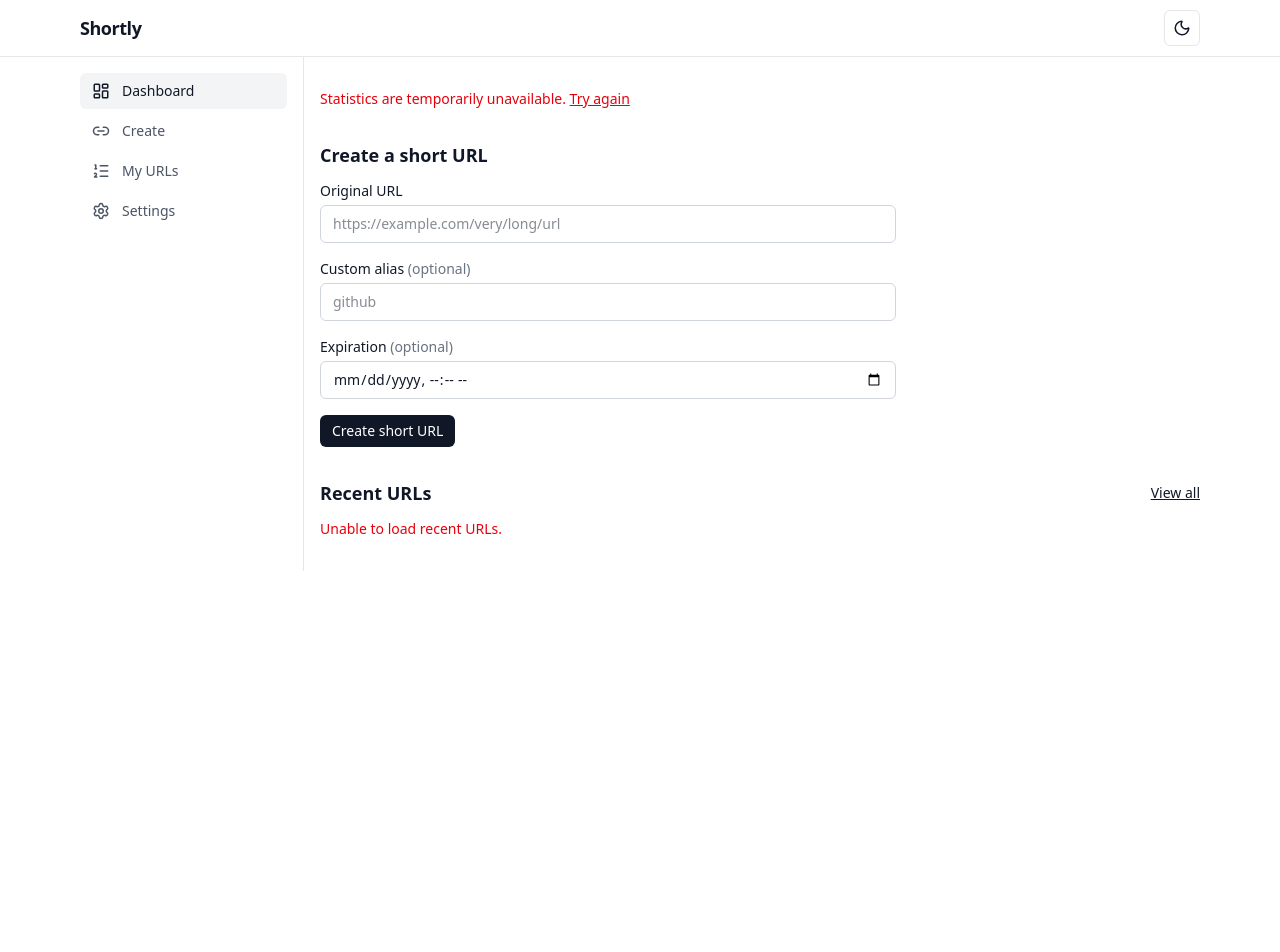
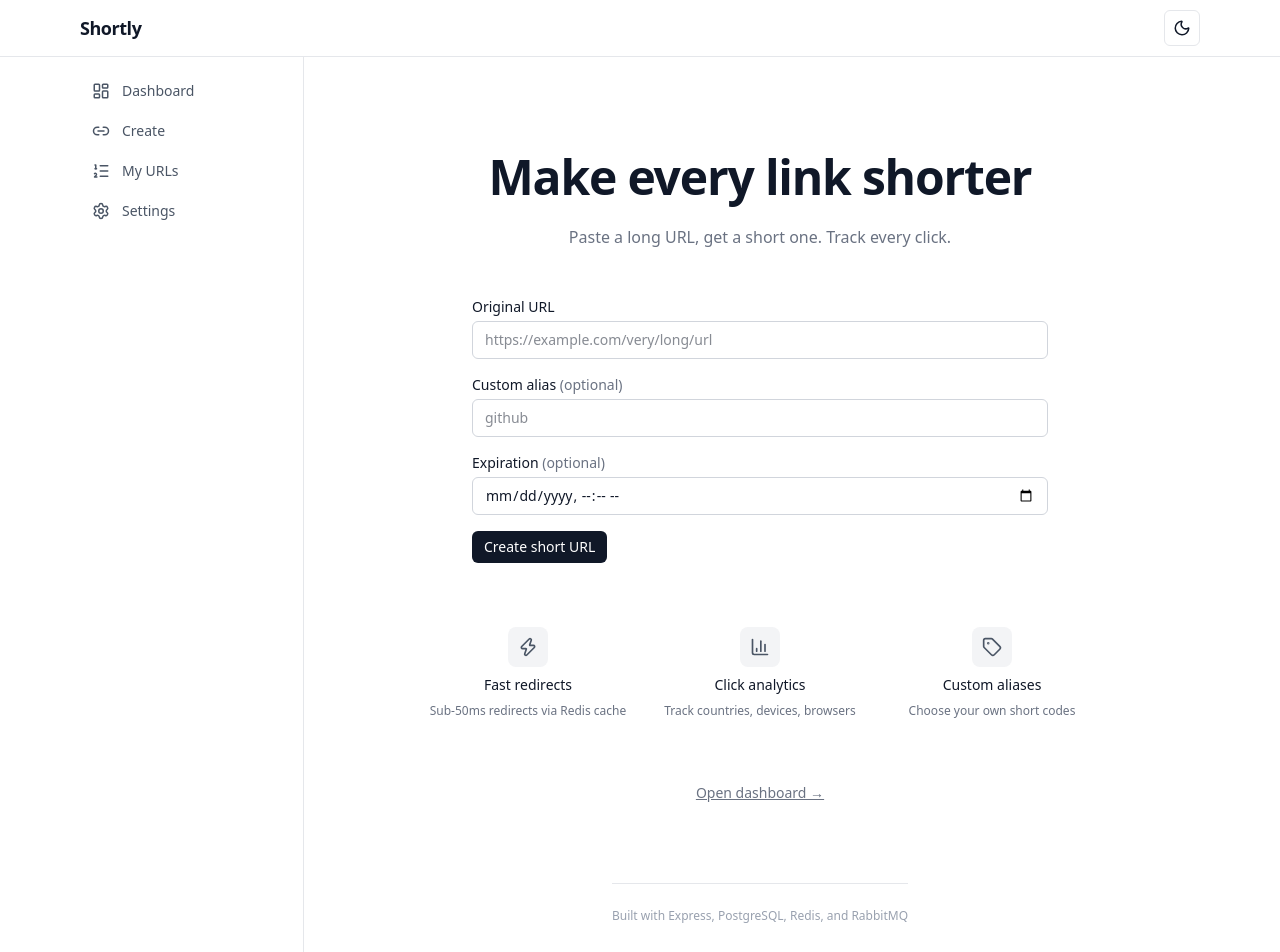
Before and after one commit to nayan-kunwar/shortly, a Next.js app in the folder apps/web/: page / in a window 1280 px wide. Shown: the top 952 px of the page. Before the commit the page ends 800 px from the top, so only its background shows below. Built offline with nearby package versions, Linux system fonts and the light colour scheme; no server answers.

Commit message:
feat(web): add minimalistic landing page
- New landing page at / with hero, URL form, feature bullets, stats
- Dashboard moved from / to /dashboard
- Nav links updated to point to /dashboard
- Active-link matching updated for new path

Verify: 40/40 tests pass, lint clean, typecheck clean

```diff
--- /dev/null
+++ b/apps/web/src/app/dashboard/page.tsx
@@ -0,0 +1,80 @@
+'use client';
+
+import Link from 'next/link';
+import { CreateUrlForm } from '../../features/urls/components/create-url-form';
+import { UrlTable } from '../../features/urls/components/url-table';
+import { useUrls } from '../../features/urls/hooks/use-urls';
+import { useStats } from '../../features/stats/hooks/use-stats';
+
+function StatCard({ label, value }: { label: string; value: number | undefined }) {
+  return (
+    <div className="rounded-lg border border-gray-200 p-4 dark:border-gray-800">
+      <p className="text-sm text-gray-500">{label}</p>
+      {value === undefined ? (
+        <div className="mt-1 h-8 w-16 animate-pulse rounded bg-gray-100 dark:bg-gray-900" />
+      ) : (
+        <p className="mt-1 text-2xl font-bold tabular-nums">{value}</p>
+      )}
+    </div>
+  );
+}
+
+/**
+ * Dashboard: live stats, quick create (F2 form reused verbatim), recent
+ * URLs. No "activity feed" — there is no backend event stream for one, and
+ * inventing activity from thin air would violate the mock-data rule (§31).
+ */
+export default function DashboardPage() {
+  const stats = useStats();
+  const recents = useUrls('', 5);
+  const recentItems = recents.data?.pages[0]?.items ?? [];
+
+  return (
+    <div className="space-y-8">
+      <section aria-label="Statistics">
+        {stats.isError ? (
+          <p role="alert" className="text-sm text-red-600">
+            Statistics are temporarily unavailable.{' '}
+            <button type="button" onClick={() => void stats.refetch()} className="underline">
+              Try again
+            </button>
+          </p>
+        ) : (
+          <div className="grid gap-4 sm:grid-cols-2 lg:grid-cols-4">
+            <StatCard label="Total URLs" value={stats.data?.totalUrls} />
+            <StatCard label="Active URLs" value={stats.data?.activeUrls} />
+            <StatCard label="Total clicks" value={stats.data?.totalClicks} />
+            <StatCard label="Clicks today" value={stats.data?.clicksToday} />
+          </div>
+        )}
+      </section>
+
+      <section aria-label="Quick create" className="max-w-xl">
+        <h2 className="text-lg font-semibold">Create a short URL</h2>
+        <div className="mt-3">
+          <CreateUrlForm />
+        </div>
+      </section>
+
+      <section aria-label="Recent URLs">
+        <div className="flex items-center justify-between">
+          <h2 className="text-lg font-semibold">Recent URLs</h2>
+          <Link href="/urls" className="text-sm font-medium underline">
+            View all
+          </Link>
+        </div>
+        <div className="mt-3">
+          {recents.isPending ? (
+            <p className="text-sm text-gray-500">Loading recent URLs…</p>
+          ) : recents.isError ? (
+            <p role="alert" className="text-sm text-red-600">
+              Unable to load recent URLs.
+            </p>
+          ) : (
+            <UrlTable items={recentItems} />
+          )}
+        </div>
+      </section>
+    </div>
+  );
+}
--- a/apps/web/src/app/page.tsx
+++ b/apps/web/src/app/page.tsx
@@ -1,80 +1,74 @@
 'use client';
 
 import Link from 'next/link';
+import { Zap, BarChart3, Tag } from 'lucide-react';
 import { CreateUrlForm } from '../features/urls/components/create-url-form';
-import { UrlTable } from '../features/urls/components/url-table';
-import { useUrls } from '../features/urls/hooks/use-urls';
 import { useStats } from '../features/stats/hooks/use-stats';
 
-function StatCard({ label, value }: { label: string; value: number | undefined }) {
+const FEATURES = [
+  { icon: Zap, label: 'Fast redirects', desc: 'Sub-50ms redirects via Redis cache' },
+  { icon: BarChart3, label: 'Click analytics', desc: 'Track countries, devices, browsers' },
+  { icon: Tag, label: 'Custom aliases', desc: 'Choose your own short codes' },
+] as const;
+
+export default function HomePage() {
+  const stats = useStats();
+
   return (
-    <div className="rounded-lg border border-gray-200 p-4 dark:border-gray-800">
-      <p className="text-sm text-gray-500">{label}</p>
-      {value === undefined ? (
-        <div className="mt-1 h-8 w-16 animate-pulse rounded bg-gray-100 dark:bg-gray-900" />
-      ) : (
-        <p className="mt-1 text-2xl font-bold tabular-nums">{value}</p>
-      )}
+    <div className="flex flex-col items-center">
+      {/* Hero */}
+      <section className="w-full max-w-2xl space-y-6 pt-16 pb-12 text-center">
+        <h1 className="text-4xl font-bold tracking-tight sm:text-5xl">
+          Make every link shorter
+        </h1>
+        <p className="mx-auto max-w-md text-gray-500 dark:text-gray-400">
+          Paste a long URL, get a short one. Track every click.
+        </p>
+      </section>
+
+      {/* Create form */}
+      <section className="w-full max-w-xl" aria-label="Create a short URL">
+        <CreateUrlForm />
+      </section>
+
+      {/* Features */}
+      <section className="mt-16 grid w-full max-w-2xl grid-cols-1 gap-6 sm:grid-cols-3">
+        {FEATURES.map(({ icon: Icon, label, desc }) => (
+          <div key={label} className="flex flex-col items-center gap-2 text-center">
+            <div className="flex h-10 w-10 items-center justify-center rounded-lg bg-gray-100 dark:bg-gray-900">
+              <Icon size={20} className="text-gray-600 dark:text-gray-400" />
+            </div>
+            <p className="text-sm font-medium">{label}</p>
+            <p className="text-xs text-gray-500 dark:text-gray-400">{desc}</p>
+          </div>
+        ))}
+      </section>
+
+      {/* Stats + CTA */}
+      <section className="mt-16 flex flex-col items-center gap-4">
+        {!stats.isError && stats.data !== undefined && (
+          <p className="text-sm text-gray-500 dark:text-gray-400">
+            <span className="font-semibold tabular-nums">{stats.data.totalUrls}</span> URLs
+            shortened
+            {' · '}
+            <span className="font-semibold tabular-nums">{stats.data.totalClicks}</span> clicks
+            tracked
+          </p>
+        )}
+        <Link
+          href="/dashboard"
+          className="text-sm font-medium text-gray-500 underline hover:text-gray-900 dark:text-gray-400 dark:hover:text-white"
+        >
+          Open dashboard →
+        </Link>
+      </section>
+
+      {/* Footer */}
+      <footer className="mt-20 border-t border-gray-200 py-6 dark:border-gray-800">
+        <p className="text-center text-xs text-gray-400">
+          Built with Express, PostgreSQL, Redis, and RabbitMQ
+        </p>
+      </footer>
     </div>
   );
 }
-
-/**
- * Dashboard: live stats, quick create (F2 form reused verbatim), recent
- * URLs. No "activity feed" — there is no backend event stream for one, and
- * inventing activity from thin air would violate the mock-data rule (§31).
- */
-export default function Home() {
-  const stats = useStats();
-  const recents = useUrls('', 5);
-  const recentItems = recents.data?.pages[0]?.items ?? [];
-
-  return (
-    <div className="space-y-8">
-      <section aria-label="Statistics">
-        {stats.isError ? (
-          <p role="alert" className="text-sm text-red-600">
-            Statistics are temporarily unavailable.{' '}
-            <button type="button" onClick={() => void stats.refetch()} className="underline">
-              Try again
-            </button>
-          </p>
-        ) : (
-          <div className="grid gap-4 sm:grid-cols-2 lg:grid-cols-4">
-            <StatCard label="Total URLs" value={stats.data?.totalUrls} />
-            <StatCard label="Active URLs" value={stats.data?.activeUrls} />
-            <StatCard label="Total clicks" value={stats.data?.totalClicks} />
-            <StatCard label="Clicks today" value={stats.data?.clicksToday} />
-          </div>
-        )}
-      </section>
-
-      <section aria-label="Quick create" className="max-w-xl">
-        <h2 className="text-lg font-semibold">Create a short URL</h2>
-        <div className="mt-3">
-          <CreateUrlForm />
-        </div>
-      </section>
-
-      <section aria-label="Recent URLs">
-        <div className="flex items-center justify-between">
-          <h2 className="text-lg font-semibold">Recent URLs</h2>
-          <Link href="/urls" className="text-sm font-medium underline">
-            View all
-          </Link>
-        </div>
-        <div className="mt-3">
-          {recents.isPending ? (
-            <p className="text-sm text-gray-500">Loading recent URLs…</p>
-          ) : recents.isError ? (
-            <p role="alert" className="text-sm text-red-600">
-              Unable to load recent URLs.
-            </p>
-          ) : (
-            <UrlTable items={recentItems} />
-          )}
-        </div>
-      </section>
-    </div>
-  );
-}
--- a/apps/web/src/components/layout/nav-links.tsx
+++ b/apps/web/src/components/layout/nav-links.tsx
@@ -12,7 +12,7 @@ export interface NavItem {
 
 /** Single source of truth for product navigation (sidebar + mobile nav). */
 export const NAV_ITEMS: NavItem[] = [
-  { href: '/', label: 'Dashboard', icon: LayoutDashboard },
+  { href: '/dashboard', label: 'Dashboard', icon: LayoutDashboard },
   { href: '/create', label: 'Create', icon: Link2 },
   { href: '/urls', label: 'My URLs', icon: ListOrdered },
   { href: '/settings', label: 'Settings', icon: Settings },
@@ -25,7 +25,7 @@ export function NavLinks() {
     <nav aria-label="Primary">
       <ul className="space-y-1">
         {NAV_ITEMS.map((item) => {
-          const active = item.href === '/' ? pathname === '/' : pathname.startsWith(item.href);
+          const active = pathname === item.href || pathname.startsWith(item.href + '/');
           const Icon = item.icon;
           return (
             <li key={item.href}>
```
Also changed, not shown: 1 other file (tests, documents, lock files or other folders).
